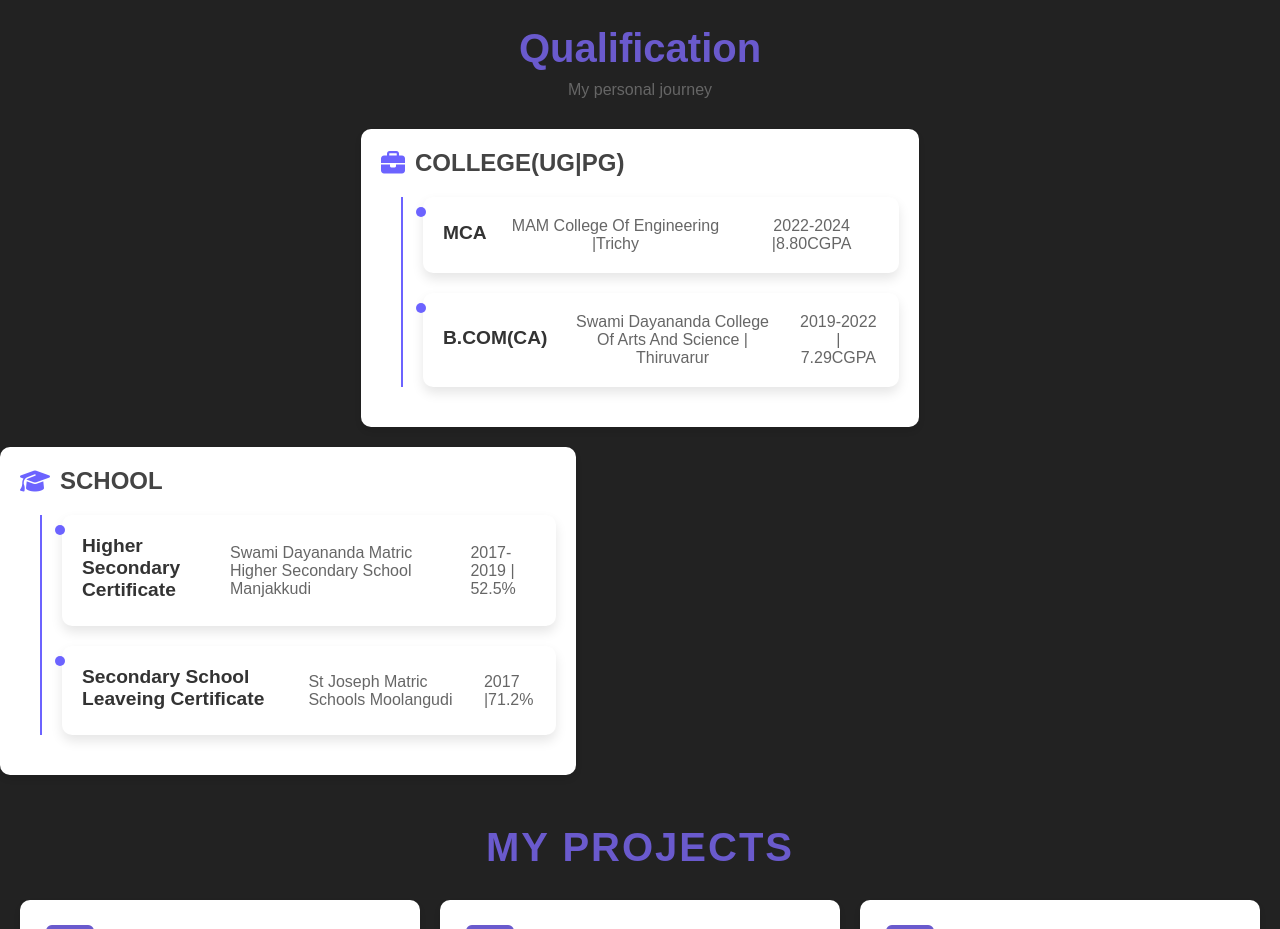
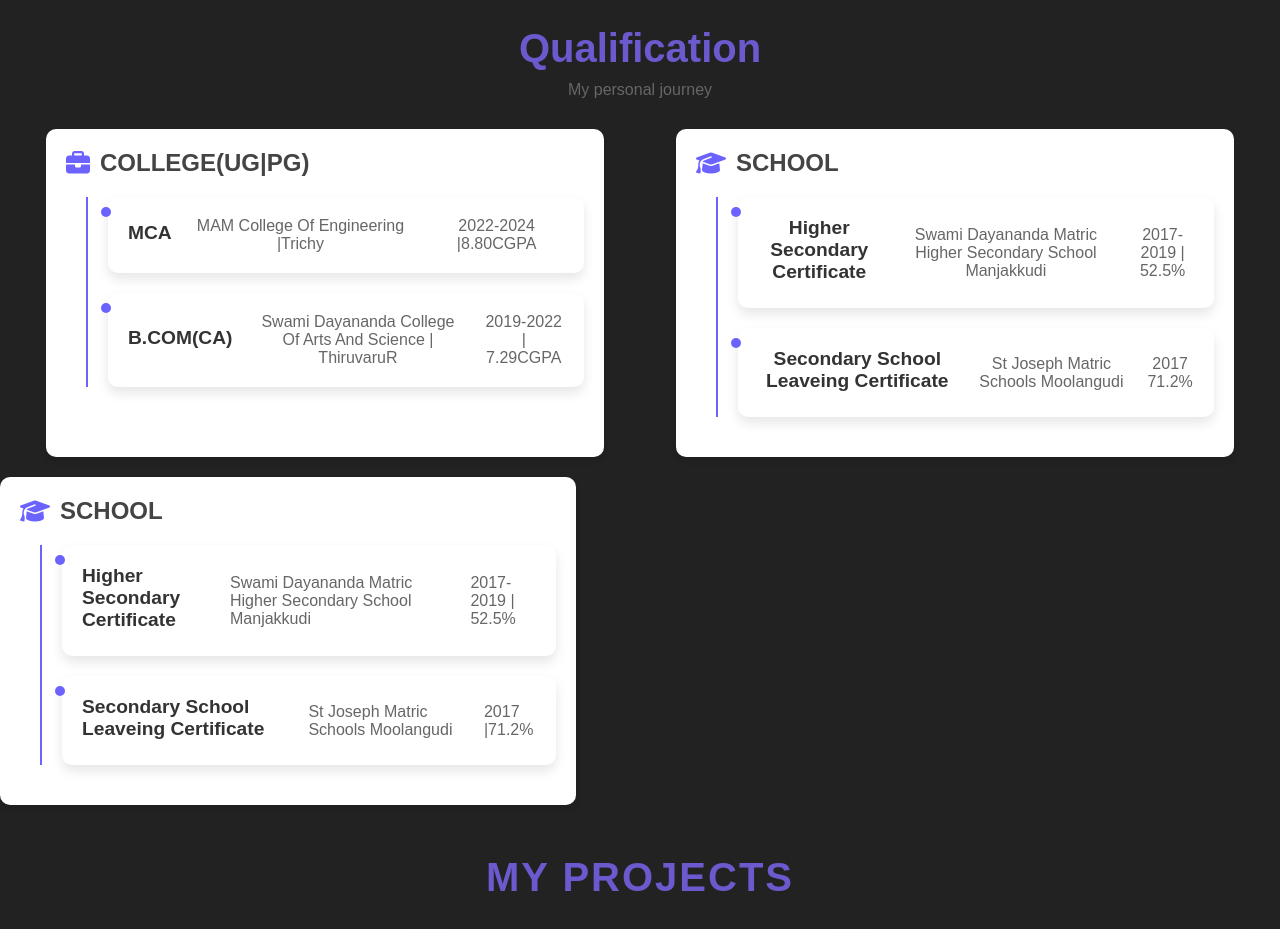
Before and after one commit to pugalsandy55/Portfolio-Pugazhenthi-P, a website: page index.html in a window 1280 px wide. Shown: the part 1200-2129 px from the top of the page. Drawn offline with nearby package versions, Linux system fonts and the light colour scheme.

Commit message:
Update index.html

```diff
--- a/index.html
+++ b/index.html
@@ -175,12 +175,12 @@
     </div>
 
     <!-- Education Section -->
-    <div class="qualification" id="qualification">
+     <div class="qualification" id="qualification">
         <h1>Qualification</h1>
         <p>My personal journey</p>
         <div class="qualification-container">
             <!-- Education Column -->
-             <div class="qualification-column">
+            <div class="qualification-column">
                 <h2><i class="fa-solid fa-briefcase"></i> COLLEGE(UG|PG)</h2>
                 <div class="timeline">
                     <!-- Item 1 -->
@@ -191,11 +191,36 @@
                     </div>
 
                     <!-- Item 2 -->
+
                     <div class="timeline-item">
                         <h3> B.COM(CA)</h3>
                         <p>Swami Dayananda College Of Arts And
-                            Science | Thiruvarur</p>
+                            Science | ThiruvaruR</p>
                         <p>2019-2022  | 7.29CGPA</p>
+                    </div>
+                </div>
+            </div>
+
+            <!-- Work and POR Column -->
+
+            <div class="qualification-column">
+                <h2><i class="fa-solid fa-graduation-cap"></i> SCHOOL</h2>
+                <div class="timeline">
+                    <!-- Item 1 -->
+                    <div class="timeline-item">
+                        <h3>Higher Secondary Certificate </h3>
+                        <p>Swami Dayananda Matric Higher
+                            Secondary School Manjakkudi </p>
+                        <p>2017-2019  | 52.5%</p>
+                    </div>
+
+                    <!-- Item 2 -->
+
+                    <div class="timeline-item">
+                        <h3>Secondary School Leaveing
+                            Certificate</h3>
+                        <p> St Joseph Matric Schools Moolangudi</p>
+                        <p>2017   71.2%</p>
                     </div>
                 </div>
             </div>
```
